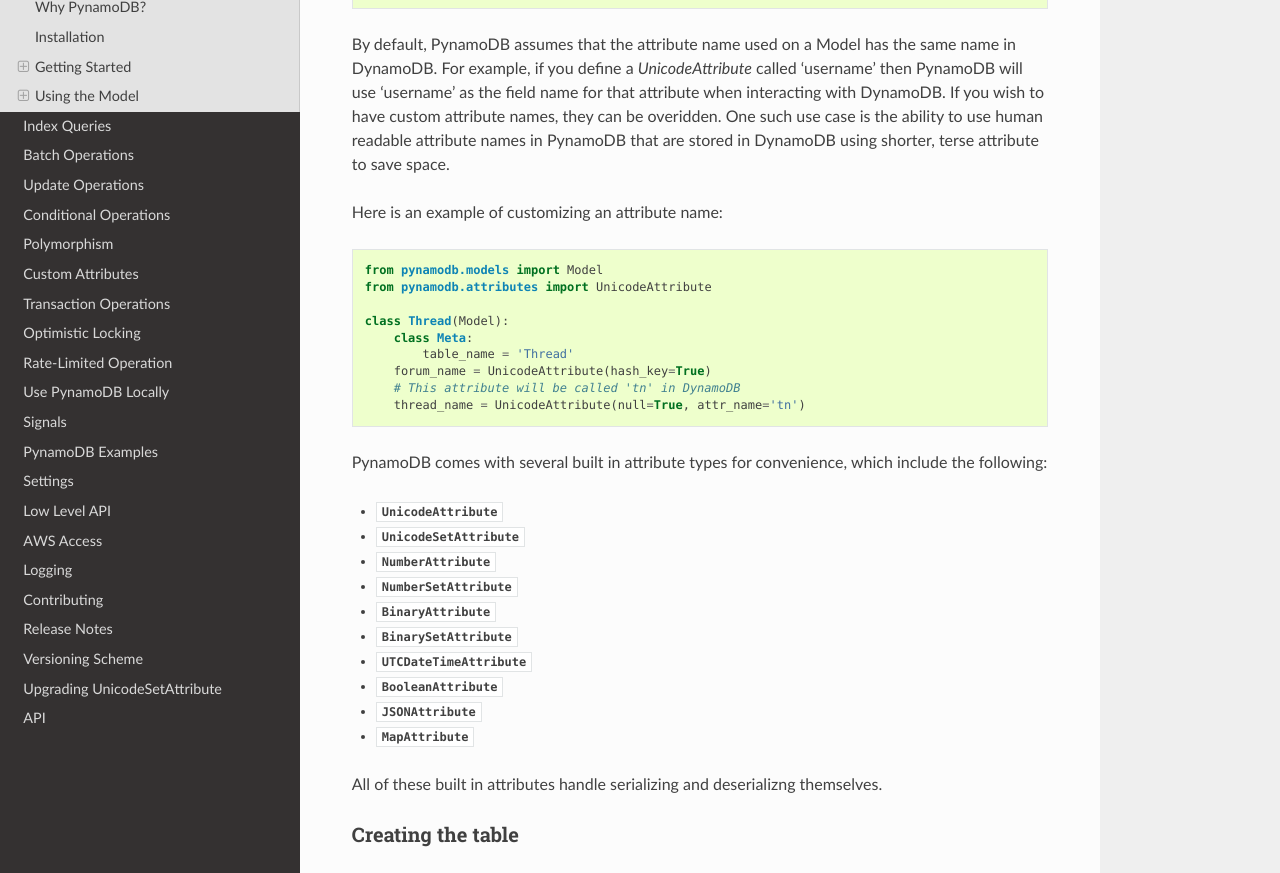
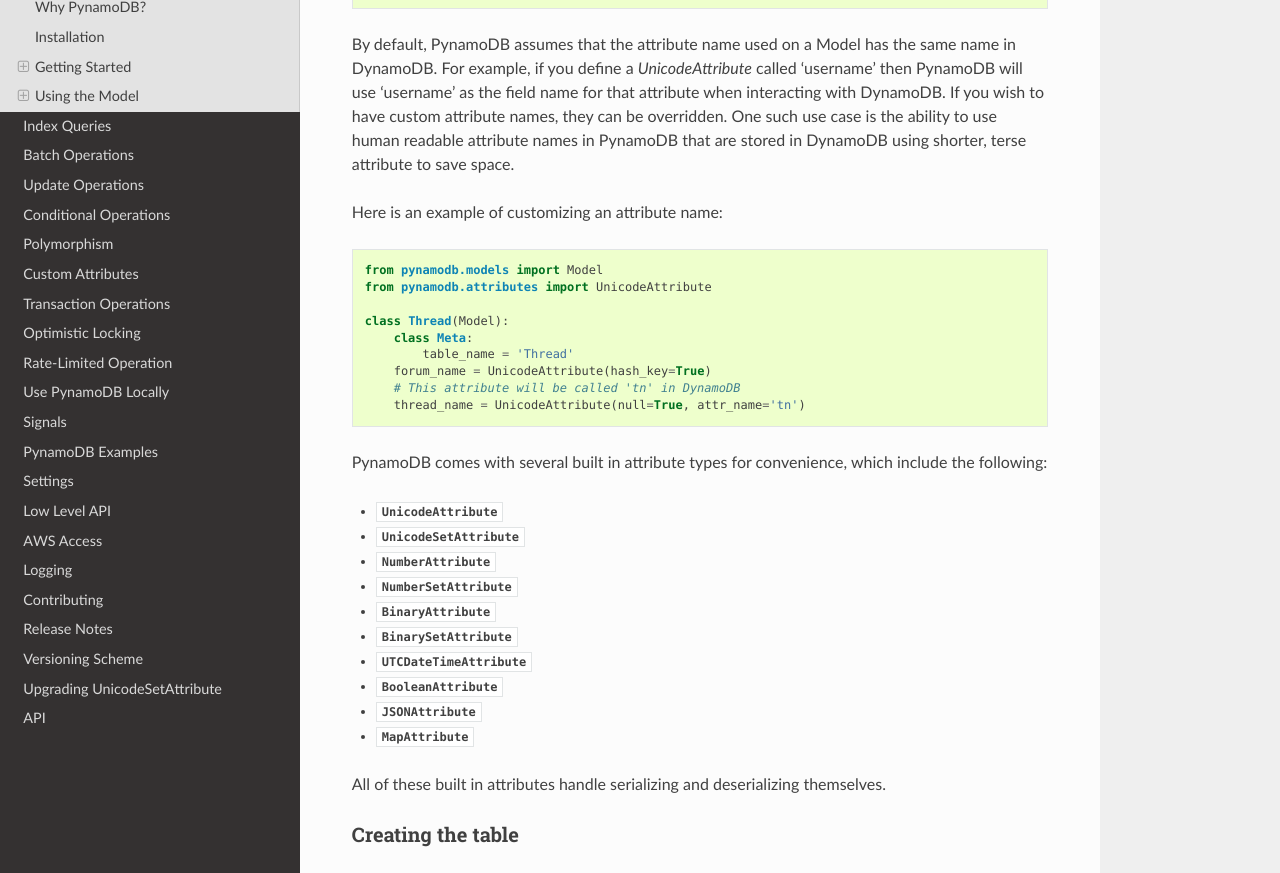
Before and after one commit to pynamodb/PynamoDB, a Sphinx documentation site: the page built from docs/tutorial.rst, in a window 1280 px wide and 1400 px high, scrolled down 3569 px. Shown: the part 199-1072 px from the top of the window. Built offline with Sphinx 7.4.7 and the Read the Docs theme 2.0.0, drawn with Linux system fonts in a browser that asks for light colours.

Commit message:
docs: Fix a few typos
There are small typos in:
- docs/contributing.rst
- docs/quickstart.rst
- docs/rate_limited_operations.rst
- docs/signals.rst
- docs/tutorial.rst

Fixes:
- Should read `scanning` rather than `scaning`.
- Should read `overridden` rather than `overidden`.
- Should read `identifier` rather than `identifer`.
- Should read `deserializing` rather than `deserializng`.
- Should read `auxiliary` rather than `auxillary`.
- Should read `attributes` rather than `attributues`.

Signed-off-by: Tim Gates <tim.gates@iress.com>

```diff
--- a/docs/contributing.rst
+++ b/docs/contributing.rst
@@ -87,7 +87,7 @@
   as strings is doubtlessly something many applications have had a need for, but as long as it doesn't
   exercise any core DynamoDB functionality (e.g. in the case of a UUID attribute, there isn't
   a dedicated DynamoDB data type or API feature for storing UUIDs), we would recommend relegating
-  such functionality to auxillary libraries. One such library is `pynamodb-attributes <https://github.com/lyft/pynamodb-attributes>`_.
+  such functionality to auxiliary libraries. One such library is `pynamodb-attributes <https://github.com/lyft/pynamodb-attributes>`_.
 
 
 Pull Requests
--- a/docs/quickstart.rst
+++ b/docs/quickstart.rst
@@ -89,7 +89,7 @@
 a consequence, even if you modify only one attribute prior to calling
 `save()`, the entire object is re-written. Any modifications done to
 the same user by other processes will be lost, even if made to other
-attributues that you did not change. To avoid this, use `update()` to
+attributes that you did not change. To avoid this, use `update()` to
 perform more fine grained updates or see the
 :ref:`conditional_operations` for how to avoid race conditions
 entirely.
--- a/docs/rate_limited_operations.rst
+++ b/docs/rate_limited_operations.rst
@@ -32,7 +32,7 @@
         name = UnicodeAttribute(range_key=True)
 
 
-Here is an example using `rate-limit` in while scaning the `User` model
+Here is an example using `rate-limit` in while scanning the `User` model
 
 .. code-block:: python
 
--- a/docs/signals.rst
+++ b/docs/signals.rst
@@ -26,7 +26,7 @@
 *sender*          The object that fired that method.
 *operation_name*  The string name of the DynamoDB action
 *table_name*      The name of the table the operation is called upon.
-*req_uuid*        A unique identifer so subscribers can correlate the before and after events.
+*req_uuid*        A unique identifier so subscribers can correlate the before and after events.
 ================  ===========
 
 To subscribe to a signal, the user needs to import the signal object and connect your callback, like so.
--- a/docs/tutorial.rst
+++ b/docs/tutorial.rst
@@ -183,7 +183,7 @@
 By default, PynamoDB assumes that the attribute name used on a Model has the same
 name in DynamoDB. For example, if you define a `UnicodeAttribute` called 'username' then
 PynamoDB will use 'username' as the field name for that attribute when interacting with DynamoDB.
-If you wish to have custom attribute names, they can be overidden. One such use case is the ability to
+If you wish to have custom attribute names, they can be overridden. One such use case is the ability to
 use human readable attribute names in PynamoDB that are stored in DynamoDB using shorter, terse attribute
 to save space.
 
@@ -215,7 +215,7 @@
 * :py:class:`JSONAttribute <pynamodb.attributes.JSONAttribute>`
 * :py:class:`MapAttribute <pynamodb.attributes.MapAttribute>`
 
-All of these built in attributes handle serializing and deserializng themselves.
+All of these built in attributes handle serializing and deserializing themselves.
 
 Creating the table
 ------------------
```
